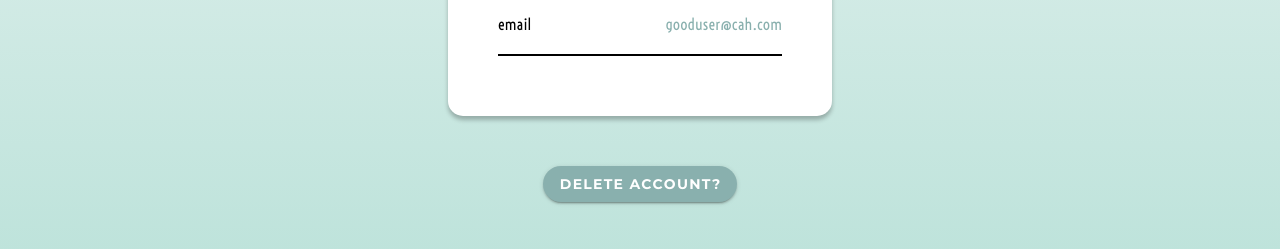
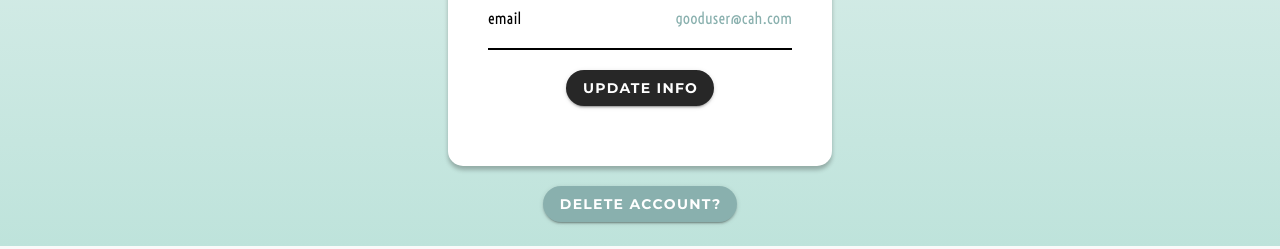
Before and after one commit to TricoreGr/CAH, a Vue app in the folder client/: page /profile in a window 1280 px wide. Shown: the part 618-867 px from the top of the page. Built offline with nearby package versions, Linux system fonts and the light colour scheme; no server answers; the HTML template or start-up script is replaced by a standard one.

Commit message:
Fail the front end

```diff
--- a/client/src/styles/components/profile/profile.scss
+++ b/client/src/styles/components/profile/profile.scss
@@ -24,7 +24,7 @@
     margin-top: 30px;
     box-shadow: 0px 4px 4px rgba(0, 0, 0, 0.25);
     border-radius: 15px;
-    padding: 50px;
+    padding: 40px;
     flex-direction: column;
     display: flex;
     align-items: center;
@@ -133,7 +133,7 @@
 
   //fugly
   &__button {
-    margin: 50px 0;
+    margin: 20px 0;
 
     &--deleteAccount {
       background: $color-accent--dark !important;
--- a/client/src/views/Profile.vue
+++ b/client/src/views/Profile.vue
@@ -25,6 +25,14 @@
           <span class="account__email-label">email</span>
           <span class="account__email">{{ email }}</span>
         </div>
+        <v-btn
+            rounded
+            dark
+            @click = "updateCreds"
+            class="account__button account__button"
+        >
+        Update info
+        </v-btn>
       </div>
       <v-btn
         rounded
@@ -99,7 +107,19 @@ export default {
           //oops
           console.log(error);
         });
-    }
+    },
+    updateAccount() { // Change this because it doesnt work
+      const path = "http://localhost:5000/users/update";
+      axios
+        .post(path, { token: localStorage.getItem("authToken") })
+        .then(res => {
+          const user = this.username
+          this.$router.push("/users/",username);
+        })
+        .catch(error =>{
+          consol.log(error);
+        })
+    },
   },
   mounted() {
     this.fetchData();
```
Also changed, not shown: 1 other file (tests, documents, lock files or other folders).
